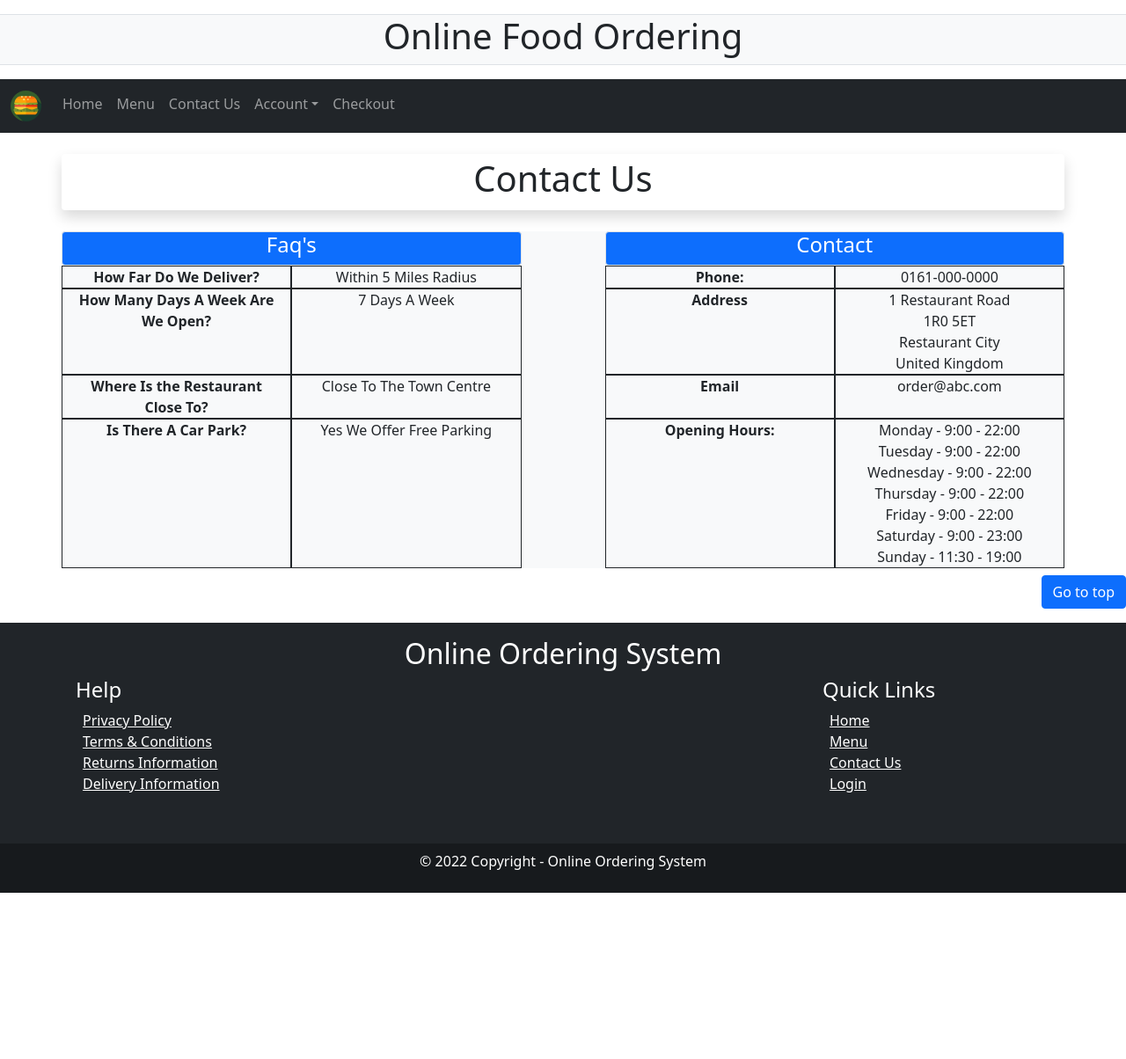
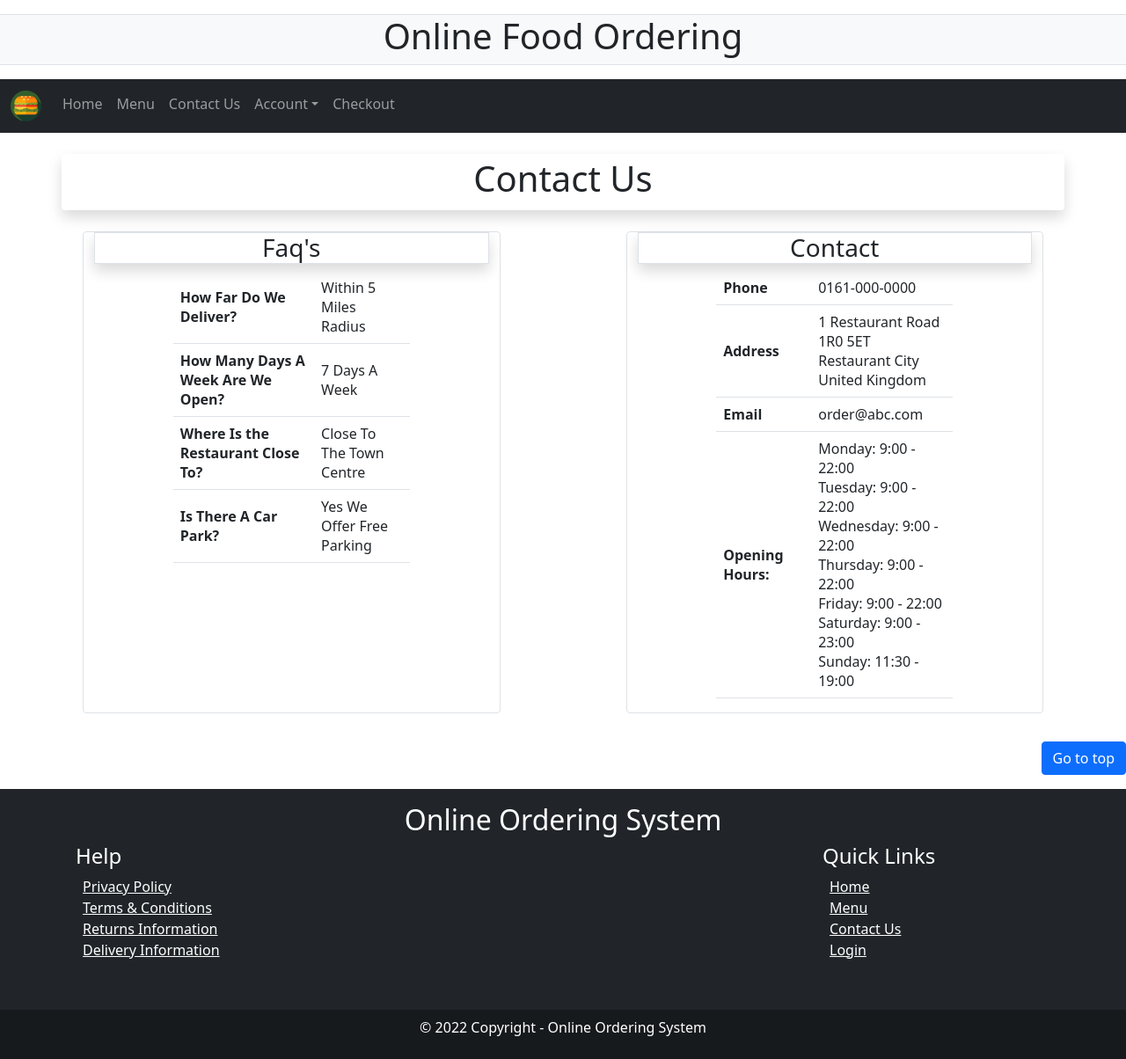
Before and after one commit to muneeb29/Online-Ordering-System, a CodeIgniter app: page /ordering-system/index.php/Contact in a window 1280 px wide. Shown: the whole page at 88% size. Before the commit the page ends 1015 px from the top, so only its background shows below. Run offline with CodeIgniter, Linux system fonts and the light colour scheme.

Commit message:
Modified Contact Page

```diff
--- a/application/views/contact.php
+++ b/application/views/contact.php
@@ -1,69 +1,99 @@
 <html>
 	<div>
-		<div class="container bg-white border-1 shadow rounded text-center my-4 py-1">
+		<div
+			class="container bg-white border-1 shadow rounded text-center my-4 py-1"
+		>
 			<h1>Contact Us</h1>
 		</div>
 
-		<div class="container bg-light">
-			<div class="row text-center ">
-				<div class="col border bg-primary text-white rounded">
-					<h4>Faq's</h4>
+		<div class="container">
+			<div class="row text-center">
+				<div class="col border rounded mb-4 mx-4">
+					<h3 class="border shadow">Faq's</h3>
+					<div class="table-responsive">
+						<table
+							class="table align-middle mx-auto"
+							id="table"
+							style="width: 60%"
+						>
+							<tbody>
+								<tr>
+									<th>How Far Do We Deliver?</th>
+									<td>Within 5 Miles Radius</td>
+								</tr>
+								<tr>
+									<th>How Many Days A Week Are We Open?</th>
+									<td>7 Days A Week</td>
+								</tr>
+
+								<tr>
+									<th>Where Is the Restaurant Close To?</th>
+									<td>Close To The Town Centre</td>
+								</tr>
+
+								<tr>
+									<th>Is There A Car Park?</th>
+									<td>Yes We Offer Free Parking</td>
+								</tr>
+							</tbody>
+						</table>
+					</div>
 				</div>
-				<div class="col col-sm-1"></div>
-				<div class="col border bg-primary text-white rounded">
-					<h4>Contact</h4>
-				</div>
-			</div>
+				<div class="col-1"></div>
 
-			<div class="row text-center">
-				<div class="col border border-dark fw-bold ">How Far Do We Deliver?</div>
-				<div class="col border border-dark">Within 5 Miles Radius</div>
-				<div class="col col-sm-1"></div>
-				<div class="col border border-dark fw-bold">Phone:</div>
-				<div class="col border border-dark">0161-000-0000</div>
-			</div>
 
-			<div class="row text-center">
-				<div class="col border border-dark fw-bold">How Many Days A Week Are We Open?</div>
-				<div class="col border border-dark">7 Days A Week</div>
-				<div class="col col-sm-1"></div>
-				<div class="col border border-dark fw-bold">Address</div>
-				<div class="col border border-dark">
-					1 Restaurant Road <br />
-					1R0 5ET <br />
-					Restaurant City <br />
-					United Kingdom
-					<br />
-				</div>
-			</div>
+				<div class="col border rounded mb-4 mx-4">
+					<h3 class="border shadow">Contact</h3>
+					<div class="table-responsive">
+						<table
+							class="table align-middle mx-auto"
+							id="table"
+							style="width: 60%"
+						>
+							<tbody>
+								<tr>
+									<th>Phone</th>
+									<td>0161-000-0000</td>
+								</tr>
+								<tr>
+									<th>Address</th>
+									<td>
+										1 Restaurant Road <br />
+										1R0 5ET <br />
+										Restaurant City <br />
+										United Kingdom
+										<br />
+									</td>
+								</tr>
 
-			<div class="row text-center">
-				<div class="col border border-dark fw-bold">Where Is the Restaurant Close To?</div>
-				<div class="col border border-dark">Close To The Town Centre</div>
-				<div class="col col-sm-1"></div>
-				<div class="col border border-dark fw-bold">Email</div>
-				<div class="col border border-dark">order@abc.com</div>
-			</div>
+								<tr>
+									<th>Email</th>
+									<td>order@abc.com</td>
+								</tr>
 
-			<div class="row text-center">
-				<div class="col border border-dark fw-bold">Is There A Car Park?</div>
-				<div class="col border border-dark">Yes We Offer Free Parking</div>
-				<div class="col col-sm-1"></div>
-				<div class="col border border-dark fw-bold">Opening Hours:</div>
-				<div class="col border border-dark">
-					Monday - 9:00 - 22:00
-					<br />
-					Tuesday - 9:00 - 22:00
-					<br />
-					Wednesday - 9:00 - 22:00
-					<br />
-					Thursday - 9:00 - 22:00
-					<br />
-					Friday - 9:00 - 22:00
-					<br />
-					Saturday - 9:00 - 23:00
-					<br />
-					Sunday - 11:30 - 19:00
+								<tr>
+									<th>Opening Hours:</th>
+									<td>
+
+										Monday: 9:00 - 22:00
+										<br />
+										Tuesday: 9:00 - 22:00
+										<br />
+										Wednesday: 9:00 - 22:00
+										<br />
+										Thursday: 9:00 - 22:00
+										<br />
+										Friday: 9:00 - 22:00
+										<br />
+										Saturday: 9:00 - 23:00
+										<br />
+										Sunday: 11:30 - 19:00
+
+									</td>
+								</tr>
+							</tbody>
+						</table>
+					</div>
 				</div>
 			</div>
 		</div>
```
